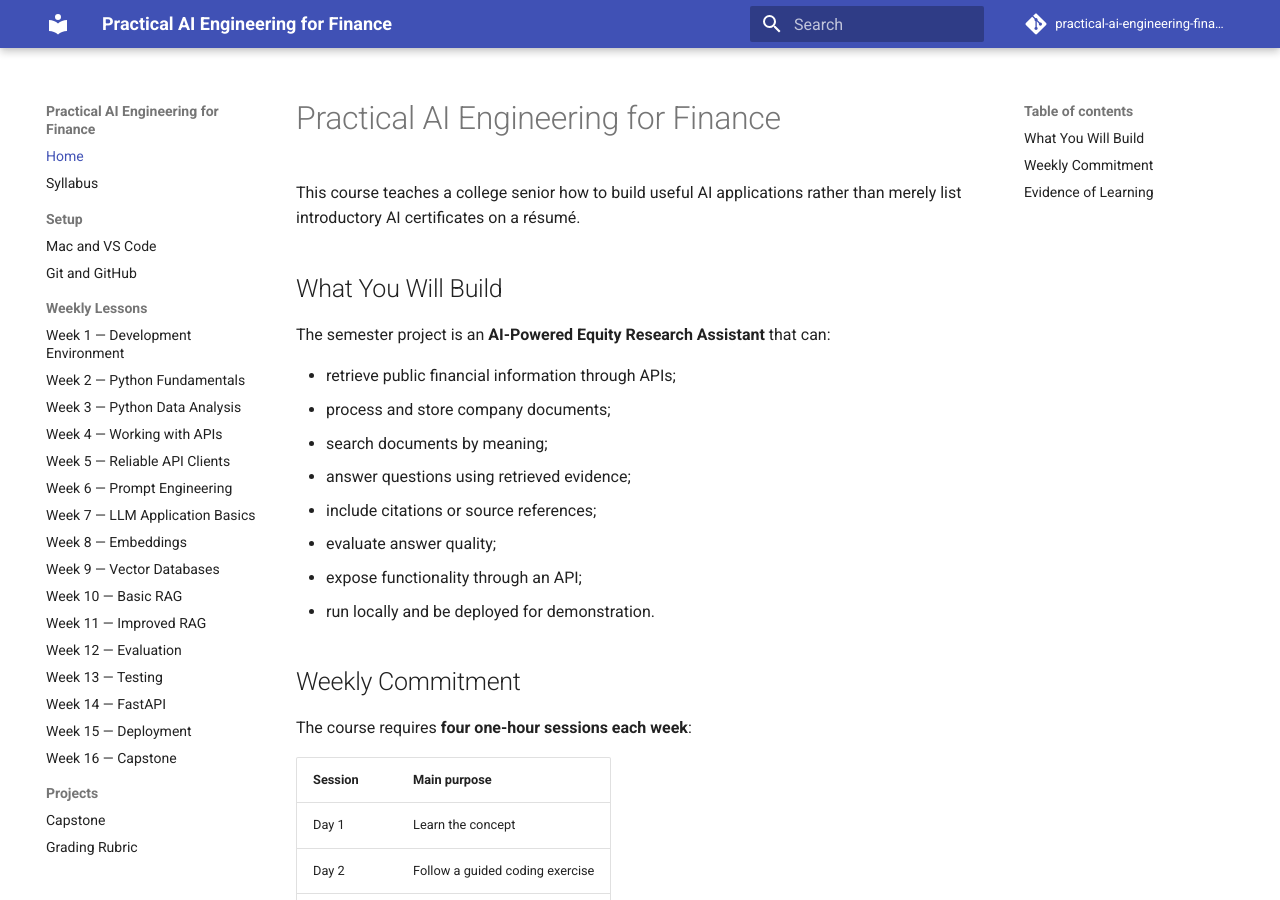
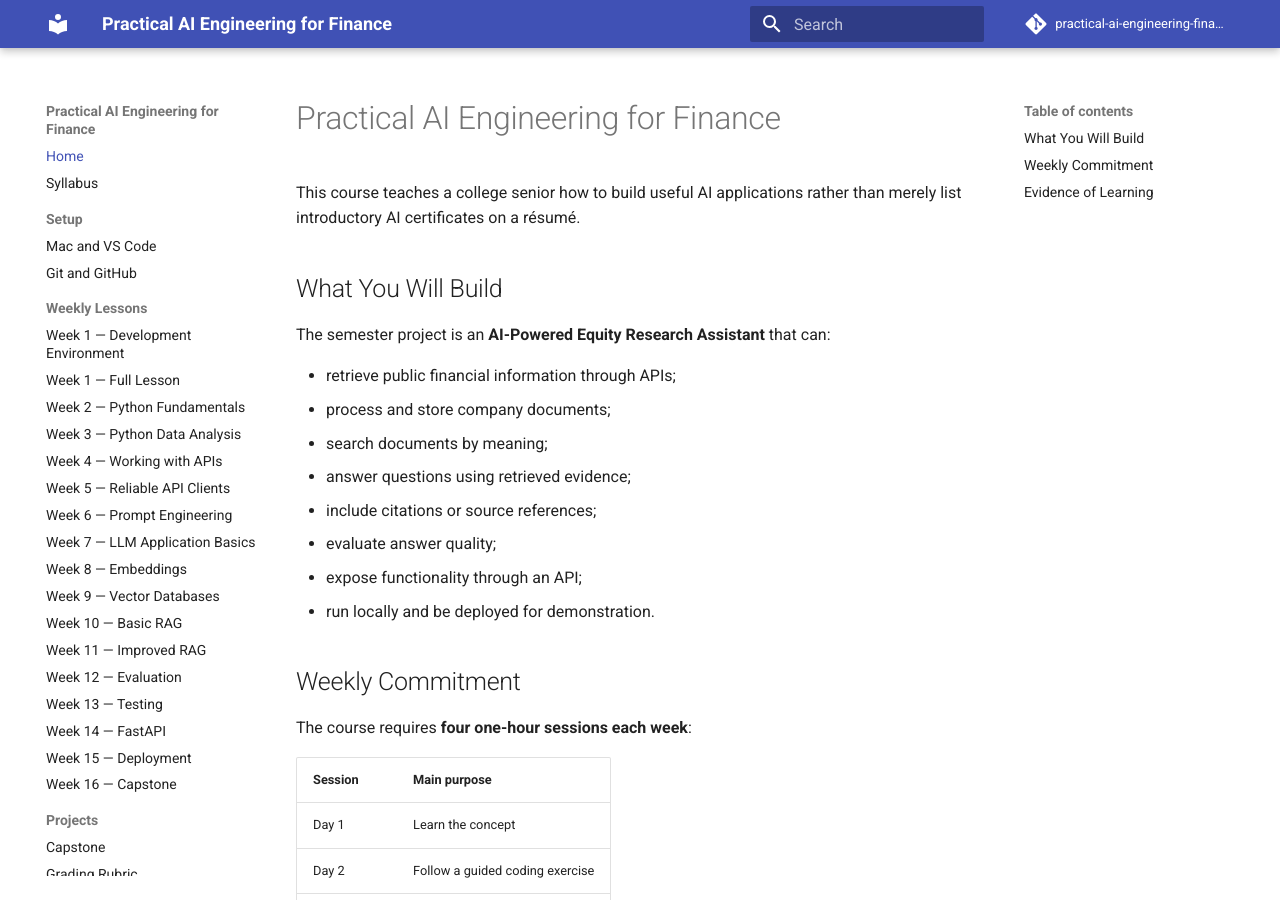
Before and after one commit to CJ5815/practical-ai-engineering-finance, an MkDocs documentation site: the page built from docs/index.md, in a window 1280 px wide and 900 px high. Built offline with MkDocs 1.6.1 and Material for MkDocs 9.7.7, drawn with Linux system fonts in a browser that asks for light colours; comment, search, counter and statistics services are not loaded.

Commit message:
Improve Week 1 lesson content and add it to site navigation

```diff
--- a/mkdocs.yml
+++ b/mkdocs.yml
@@ -28,6 +28,7 @@ nav:
       - Git and GitHub: setup/git-github.md
   - Weekly Lessons:
       - Week 1 — Development Environment: weeks/week-01.md
+      - Week 1 — Full Lesson: weeks/Week_1_Practical_AI_Engineering_for_Finance.md
       - Week 2 — Python Fundamentals: weeks/week-02.md
       - Week 3 — Python Data Analysis: weeks/week-03.md
       - Week 4 — Working with APIs: weeks/week-04.md
```
